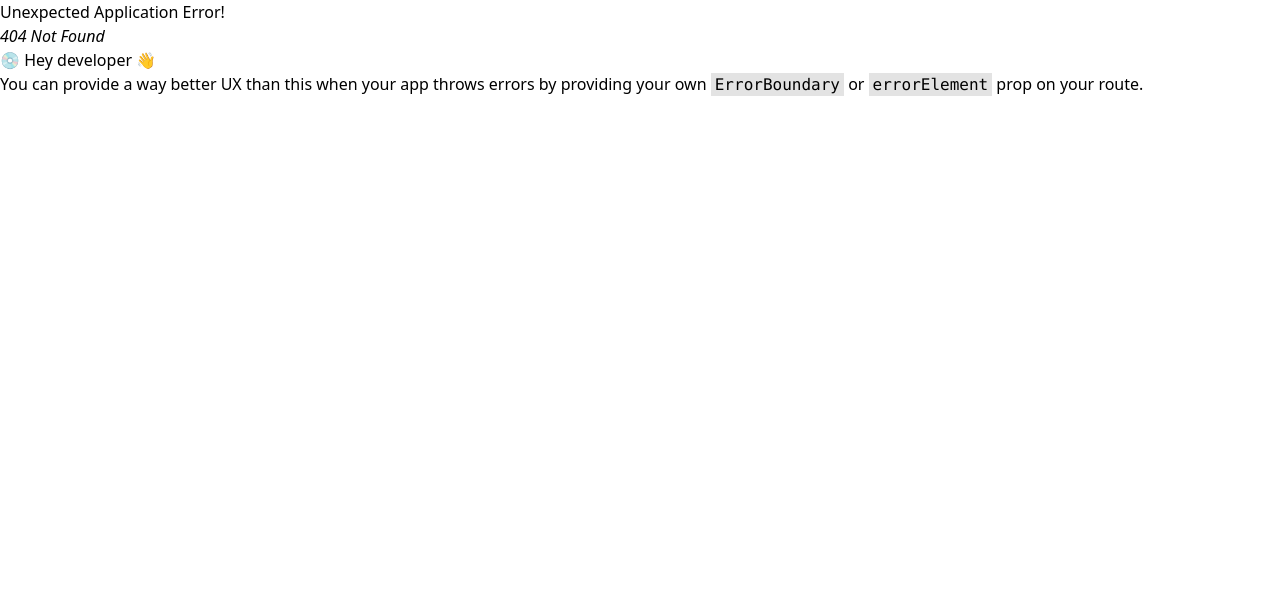
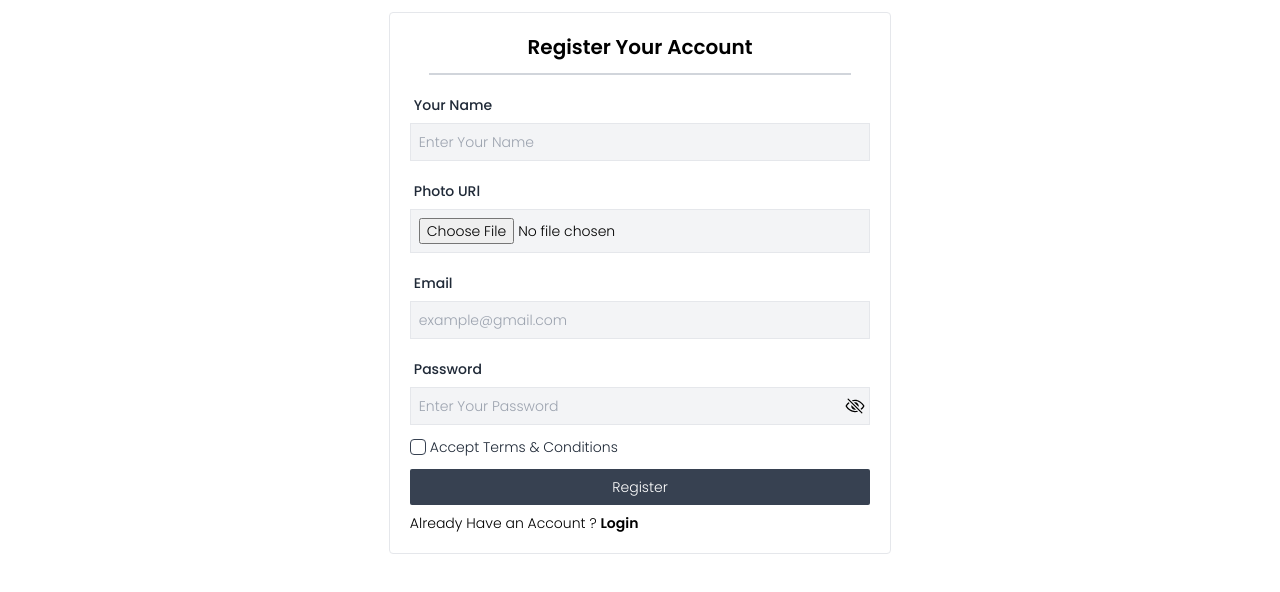
Before and after one commit to jahedulislamdev/Dragon-News, a React (Vite) app: page /registration in a window 1280 px wide. Before the commit this address had no page. Shown: the top 592 px of the page. Built offline with nearby package versions, Linux system fonts and the light colour scheme; a web font is replaced by a local one.

Commit message:
design register and login page

```diff
--- a/src/Components/Navigation/Navbar.jsx
+++ b/src/Components/Navigation/Navbar.jsx
@@ -29,7 +29,7 @@ const Navbar = () => {
             <div>
                <img className="w-[35px]" src={UserProfile} alt="userProfile" />
             </div>
-            <button className="px-4 bg-red-600 text-white py-2 rounded ms-2 text-sm"><Link to={'/login'}>Login</Link></button>
+            <button className="px-4 bg-red-600 text-white py-2 rounded ms-2 text-sm"><Link to={"/login"}>Login</Link></button>
          </div>
       </div>
    );
--- a/src/Pages/Login/Login.jsx
+++ b/src/Pages/Login/Login.jsx
@@ -1,9 +1,37 @@
-import React from 'react';
-
+import React, { useState } from 'react';
+import { IoEyeOutline, IoEyeOffOutline } from "react-icons/io5";
+import { Link } from 'react-router-dom';
 const Login = () => {
+   const [showPass, setShowPass] = useState(false);
    return (
-      <div>
-         This page will building..
+      <div className='md:w-3/4 lg:w-2/5 mx-auto h-dvh'>
+         <form className='border p-5 rounded text-sm font-light'>
+            <p className='text-center text-xl font-semibold'>Login Your Account</p>
+            <hr className='border border-gray-300 my-5 w-11/12 mx-auto' />
+            <div className="form-control mb-3">
+               <label className="label">
+                  <span className="label-text font-medium">Email</span>
+               </label>
+               <input type="email" name="email" placeholder='example@gmail.com' className='p-2 bg-gray-100 border focus:outline-none' />
+            </div>
+            <div className="form-control mb-3">
+               <label className="label">
+                  <span className="label-text font-medium">Password</span>
+               </label>
+               <div className="join">
+                  <input type={showPass ? "text" : "password"} name="password" placeholder='Enter Your Password' className='rounded-none w-full join-item p-2 bg-gray-100 border focus:outline-none' />
+                  <button onClick={() => setShowPass(!showPass)} type='button' className='join-item p-1 bg-gray-100 border-r border-y rounded-none'> {showPass ? <IoEyeOutline className='size-5' /> : <IoEyeOffOutline className='size-5' />} </button>
+               </div>
+            </div>
+            <div className="form-control">
+               <div className="flex space-x-1 items-center">
+                  <input type="checkbox" className="checkbox-xs checkbox rounded border-gray-700" />
+                  <span className='label-text'>Remember me</span>
+               </div>
+            </div>
+            <button type='submit' className='w-full bg-gray-700 text-white p-2 mt-3 rounded-sm'>Login</button>
+            <p className='mt-2 text-sm'>Don't Have an Account? <Link to={'/registration'} className='font-semibold'>Register</Link></p>
+         </form>
       </div>
    );
 };
--- a/src/Pages/Registration/Registration.jsx
+++ b/src/Pages/Registration/Registration.jsx
@@ -1,9 +1,52 @@
-import React from 'react';
+import React, { useState } from 'react';
+import { IoEyeOutline, IoEyeOffOutline } from "react-icons/io5";
+import { } from "react-icons/io5";
+import { Link } from 'react-router-dom';
 
 const Registration = () => {
+   const [showPass, setShowPass] = useState(false);
    return (
-      <div>
-         Registration page will building soon..
+      <div className='md:w-3/4 lg:w-2/5 mx-auto h-dvh'>
+         <form className='border p-5 rounded text-sm font-light'>
+            <p className='text-center text-xl font-semibold'>Register Your Account</p>
+            <hr className='border border-gray-300 my-3 w-11/12 mx-auto' />
+            <div className="form-control mb-3">
+               <label className="label">
+                  <span className="label-text font-medium" >Your Name</span>
+               </label>
+               <input type="text" name="" placeholder='Enter Your Name' className='p-2 bg-gray-100 border focus:outline-none' />
+               {/* <input type="email" placeholder="email" className="input border-black bg-white" required /> */}
+            </div>
+            <div className="form-control mb-3">
+               <label className="label">
+                  <span className="label-text font-medium">Photo URl</span>
+               </label>
+               <input type="file" name="photo" placeholder='Select your Profile' className='p-2 bg-gray-100 border focus:border-violet-600' />
+            </div>
+            <div className="form-control mb-3">
+               <label className="label">
+                  <span className="label-text font-medium">Email</span>
+               </label>
+               <input type="email" name="email" placeholder='example@gmail.com' className='p-2 bg-gray-100 border focus:outline-none' />
+            </div>
+            <div className="form-control mb-3">
+               <label className="label">
+                  <span className="label-text font-medium">Password</span>
+               </label>
+               <div className="join">
+                  <input type={showPass ? "text" : "password"} name="password" placeholder='Enter Your Password' className='rounded-none w-full join-item p-2 bg-gray-100 border focus:outline-none' />
+                  <button onClick={() => setShowPass(!showPass)} type='button' className='join-item p-1 bg-gray-100 border-r border-y rounded-none'> {showPass ? <IoEyeOutline className='size-5' /> : <IoEyeOffOutline className='size-5' />} </button>
+               </div>
+            </div>
+            <div className="form-control">
+               <div className="flex space-x-1 items-center">
+                  <input type="checkbox" className="checkbox-xs checkbox rounded border-gray-700" />
+                  <span className='label-text'>Accept <a href="">Terms & Conditions</a></span>
+               </div>
+            </div>
+            <button type='submit' className='w-full bg-gray-700 text-white p-2 mt-3 rounded-sm'>Register</button>
+            <p className='mt-2 text-sm'>Already Have an Account ? <Link to={'/login'} className='font-semibold'>Login</Link></p>
+         </form>
       </div>
    );
 };
```
Also changed, not shown: src/Routes/Route.jsx (+6 -8 lines).
